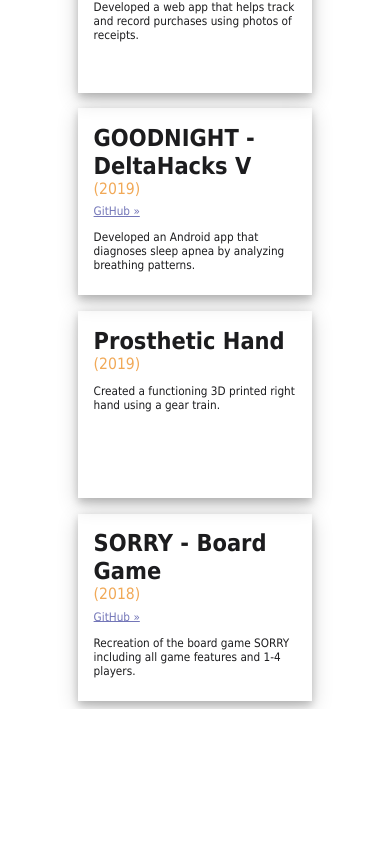
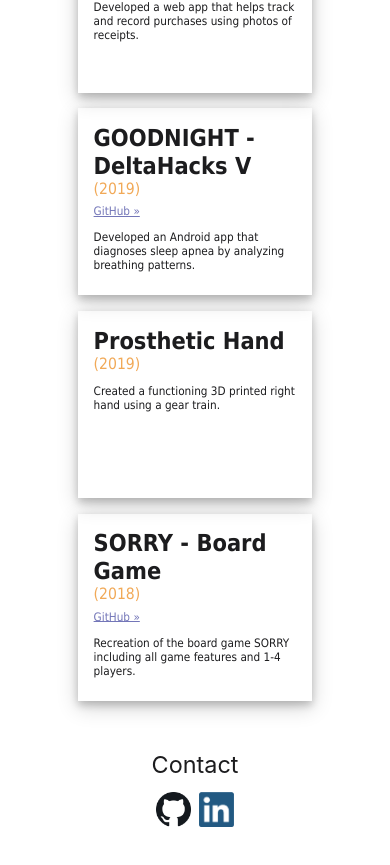
Before and after one commit to dwipatel/PersonalWebsite, a React (Create React App) app in the folder website/: page / in a window 390 px wide. Shown: the part 1383-2248 px from the top of the page. Before the commit the page ends 2092 px from the top, so only its background shows below. Built offline with nearby package versions, Linux system fonts and the light colour scheme.

Commit message:
Added contact info

```diff
--- a/website/src/pages/FrontPage.js
+++ b/website/src/pages/FrontPage.js
@@ -5,6 +5,7 @@ import SkillCard2 from '../components/skillsCard2';
 import Logo from '../assets/Logo2.png';
 import Project from '../components/project.component';
 import ProjectNoGitHub from '../components/projectNoGitHub';
+import Contact from '../components/contact';
 
 import '../styles/frontPage.css';
 
@@ -97,6 +98,14 @@ export default class FrontPage extends Component {
                         />
                     </div>
                 </div>
+                <div className="contact-card" id="contact">
+                    <div>
+                        <p className="contact-title">Contact</p>
+                    </div>
+                    <div className="contact-container">
+                        <Contact />
+                    </div>
+                </div>
             </div>
         )
     }
--- a/website/src/styles/frontPage.css
+++ b/website/src/styles/frontPage.css
@@ -83,6 +83,13 @@
     flex-wrap: wrap;
     justify-content: center;
 }
+.contact-title {
+    margin: 5vw 0 2vw 0;
+    padding: 0.5vw 0;
+    font-size: 2vw;
+    color: #1C1C1E;
+    text-align: center;
+}
 
 @media only screen and (max-width: 600px) {
     .front-home {
@@ -126,4 +133,10 @@
         flex-direction: column;
         align-items: center;
     }
+    .contact-card {
+        margin: 10vw 0 4vw 0;
+    }
+    .contact-title {
+        font-size: 6vw;
+    }
 }
```
Also changed, not shown: website/src/github-logo.png (deleted), website/src/logo.svg (deleted).
